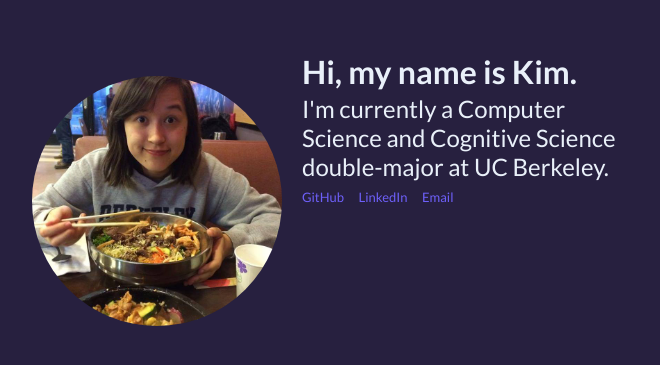
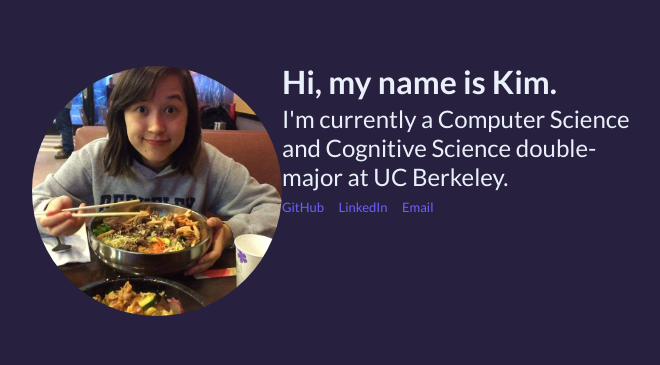
Before and after one commit to kimfairhurst/kimfairhurst.github.io, a plain HTML site: page index.html in a window 1280 px wide. Shown: the part 199-564 px from the top of the page, without its empty margins (318-978 px from the left). Drawn offline with Linux system fonts and the light colour scheme.

Commit message:
update values

```diff
--- a/assets/css/main.css
+++ b/assets/css/main.css
@@ -48,7 +48,7 @@ a {
     border-radius: 50%;
 	height: 250px;
 	width: 250px;
-	margin: 20px 20px 20px 20px ;
+	margin: 0 0 20px 20px ;
 }
 
 .intro-container {
```
